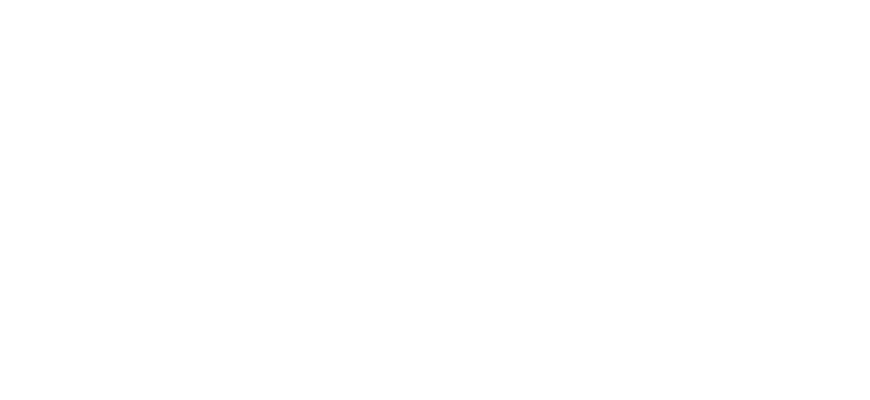
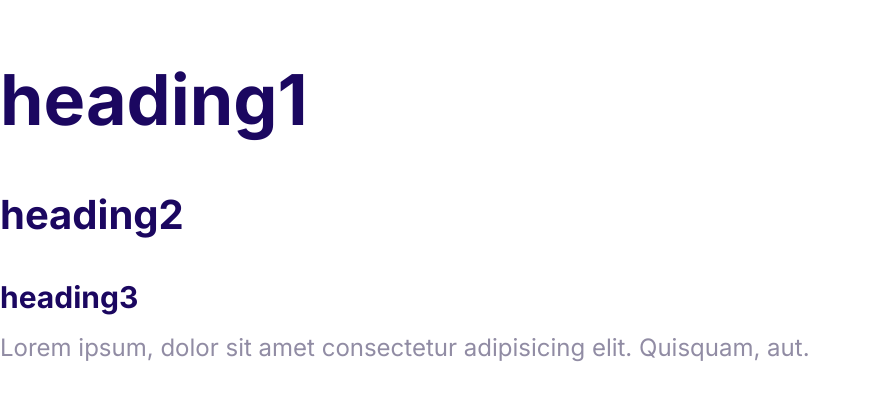
Before and after one commit to Asad-Ahmed-Yusuf/html-website, a plain HTML site: page index.html in a window 1280 px wide. Shown: the whole page, without its empty margins (0-870 px from the left). Drawn offline with Linux system fonts and the light colour scheme.

Commit message:
define the styles of the fonts

```diff
--- a/CSS/styles.css
+++ b/CSS/styles.css
@@ -1,3 +1,6 @@
+html {
+  font-size: 62.5%;
+}
 :root {
   --color-primary: #2584ff;
   --color-secondary: #00d9ff;
@@ -5,3 +8,48 @@
   --color-headings: #1b0760;
   --color-body: #918ca4;
 }
+
+body {
+  font-family: inter, Arial, Helvetica, sans-serif;
+  font-size: 2.4rem;
+  line-height: 1.5;
+  color: var(--color-body);
+}
+
+h1,
+h2,
+h3 {
+  color: var(--color-headings);
+  margin-bottom: 1rem;
+}
+
+h1 {
+  font-size: 7rem;
+}
+
+h2 {
+  font-size: 4rem;
+}
+
+h3 {
+  font-size: 3rem;
+}
+
+p {
+  margin-top: 0;
+}
+
+@media screen and(min-width:1024px) {
+  body {
+    font-size: 1.8rem;
+  }
+  h1 {
+    font-size: 8rem;
+  }
+  h2 {
+    font-size: 4rem;
+  }
+  h3 {
+    font-size: 2.4rem;
+  }
+}
--- a/index.html
+++ b/index.html
@@ -4,9 +4,22 @@
     <meta charset="UTF-8" />
     <meta http-equiv="X-UA-Compatible" content="IE=edge" />
     <meta name="viewport" content="width=device-width, initial-scale=1.0" />
+    <link rel="preconnect" href="https://fonts.googleapis.com" />
+    <link rel="preconnect" href="https://fonts.gstatic.com" crossorigin />
+    <link
+      href="https://fonts.googleapis.com/css2?family=Inter:wght@400;700&display=swap"
+      rel="stylesheet"
+    />
     <link rel="stylesheet" href="CSS/normalize.css" />
     <link rel="stylesheet" href="CSS/styles.css" />
     <title>Document</title>
   </head>
-  <body></body>
+  <body>
+    <h1>heading1</h1>
+    <h2>heading2</h2>
+    <h3>heading3</h3>
+    <p>
+      Lorem ipsum, dolor sit amet consectetur adipisicing elit. Quisquam, aut.
+    </p>
+  </body>
 </html>
```
